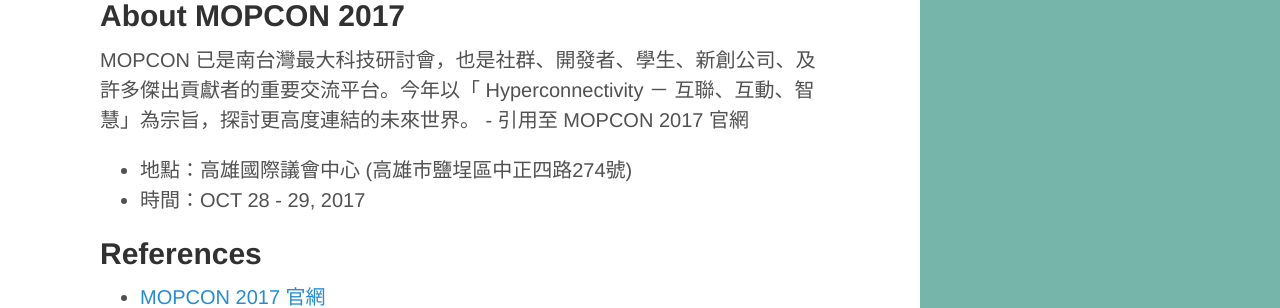
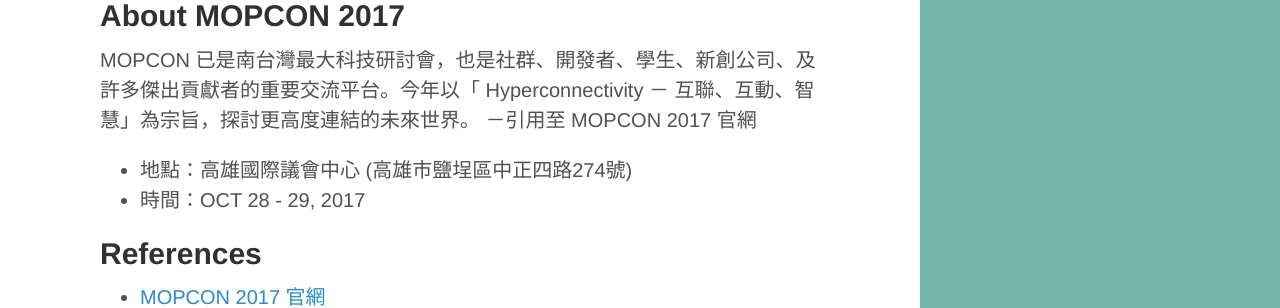
Before and after one commit to dppss90010/yungshenglu.github.io, a Jekyll site: the page built from _posts/2017-10-30-MOPCON.markdown, in a window 1280 px wide and 1304 px high. Shown: the part 233-541 px from the top of the window. Built offline with Jekyll 4.4.1, drawn with Linux system fonts in a browser that asks for light colours; comment, search, counter and statistics services are not loaded.

```diff
--- a/_posts/2017-08-31-MobileComputing.markdown
+++ b/_posts/2017-08-31-MobileComputing.markdown
@@ -14,7 +14,7 @@ present    : https://slides.com/yungshenglu/mc2017/live
 ## About Mobile Computing Workshop 2017
 
 全球化通訊系統發展快速，由過去十年一世代已漸漸演進到五年一世代，無論是改善頻譜效率、提升網路速度、改善網路品質、發展前瞻應用以及連結創新服務，不斷日新月異、快速更迭，在第五代通訊技術 (5G) 的引領下，將呈現新的發展契機。
-行動計算研討會 (簡稱 MC) 是國內最早舉辦的行動通訊專業研討會。為一個探究行動計算技術與相關應用之學術研討會，今年已邁入第二十二屆 (MC2017)，以「 5G 新網路、物聯新世代」為主軸，提供行動計算及應用有興趣的專家、學者及研究生發表他們最近的研究成果並交換研究心得的機會，同時舉辦科技部 105 年成果發表會。 - 引用至 Mobile Computing Workshop 2017 官網
+行動計算研討會 (簡稱 MC) 是國內最早舉辦的行動通訊專業研討會。為一個探究行動計算技術與相關應用之學術研討會，今年已邁入第二十二屆 (MC2017)，以「 5G 新網路、物聯新世代」為主軸，提供行動計算及應用有興趣的專家、學者及研究生發表他們最近的研究成果並交換研究心得的機會，同時舉辦科技部 105 年成果發表會。 －引用至 Mobile Computing Workshop 2017 官網
 
 * 地點：高雄義大世界 (高雄市大樹區學城路一段10號)
 * 時間：AUG 27 - 28, 2017
--- a/_posts/2017-10-30-MOPCON.markdown
+++ b/_posts/2017-10-30-MOPCON.markdown
@@ -13,7 +13,7 @@ present    : https://slides.com/yungshenglu/mopcon2017/live
 
 ## About MOPCON 2017
 
-MOPCON 已是南台灣最大科技研討會，也是社群、開發者、學⽣、新創公司、及許多傑出貢獻者的重要交流平台。今年以「 Hyperconnectivity － 互聯、互動、智慧」為宗旨，探討更⾼度連結的未來世界。 - 引用至 MOPCON 2017 官網
+MOPCON 已是南台灣最大科技研討會，也是社群、開發者、學⽣、新創公司、及許多傑出貢獻者的重要交流平台。今年以「 Hyperconnectivity － 互聯、互動、智慧」為宗旨，探討更⾼度連結的未來世界。 －引用至 MOPCON 2017 官網
 
 * 地點：高雄國際議會中心 (高雄市鹽埕區中正四路274號)
 * 時間：OCT 28 - 29, 2017
```
